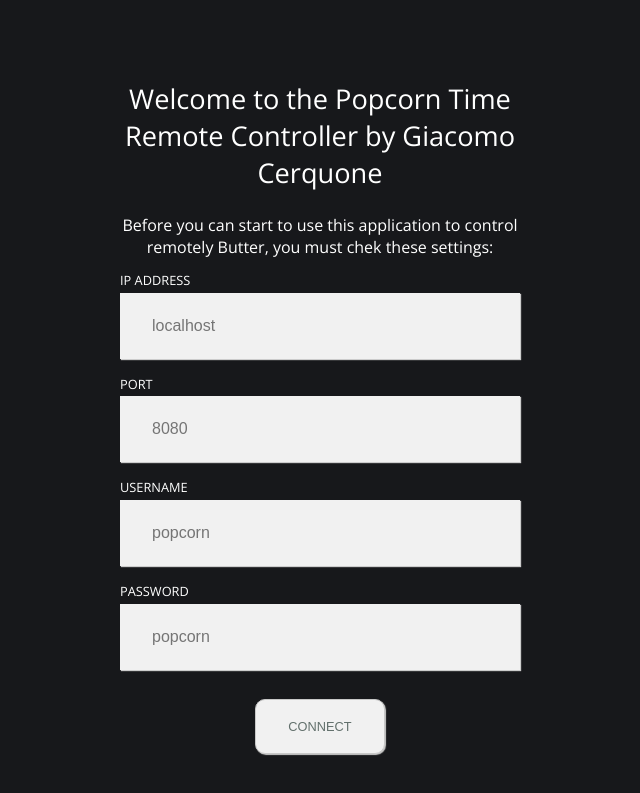
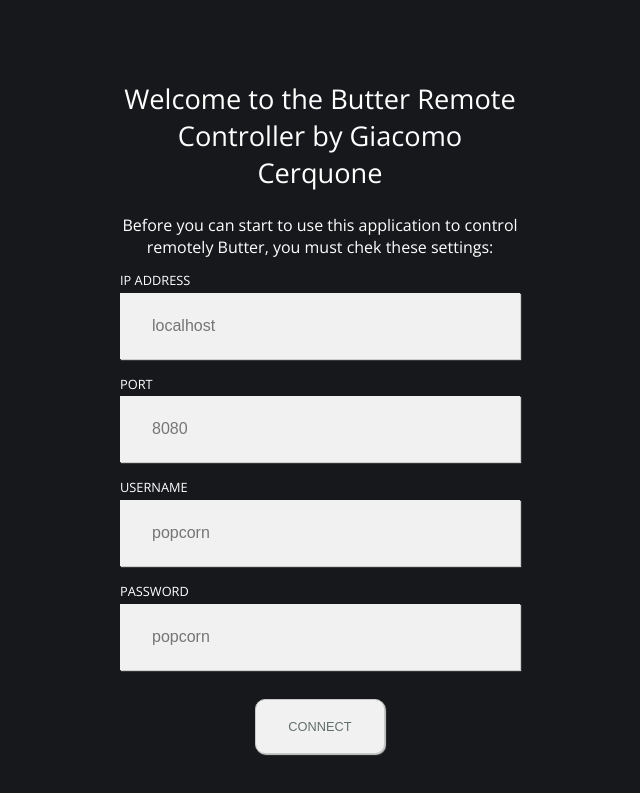
Before and after one commit to giacomocerquone/butter_remote.js, a plain HTML site: page index.html in a window 1280 px wide. Shown: the top 793 px of the page, without its empty margins (320-960 px from the left). Drawn offline with nearby package versions, Linux system fonts and the light colour scheme; a script that the page names is missing.

Commit message:
Butterized

```diff
--- a/index.html
+++ b/index.html
@@ -62,7 +62,7 @@
         </div>
 
         <section id="login">
-            <h1>Welcome to the Popcorn Time Remote Controller by Giacomo Cerquone</h1>
+            <h1>Welcome to the Butter Remote Controller by Giacomo Cerquone</h1>
             <h2>Before you can start to use this application to control remotely Butter, you must chek these settings:</h2>
             <form id="options">
 
```
